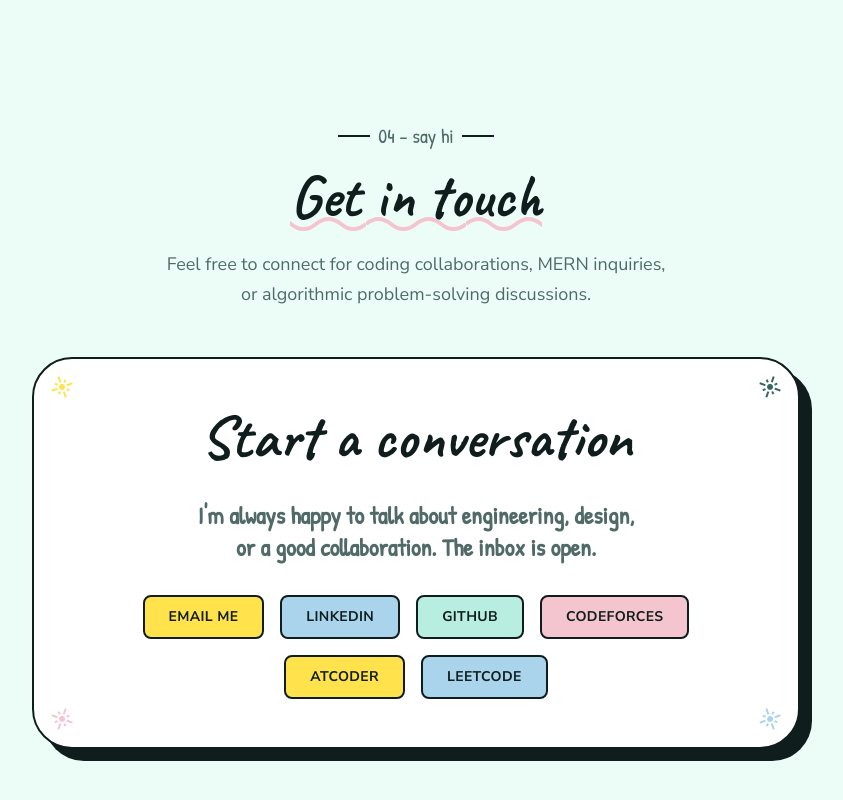
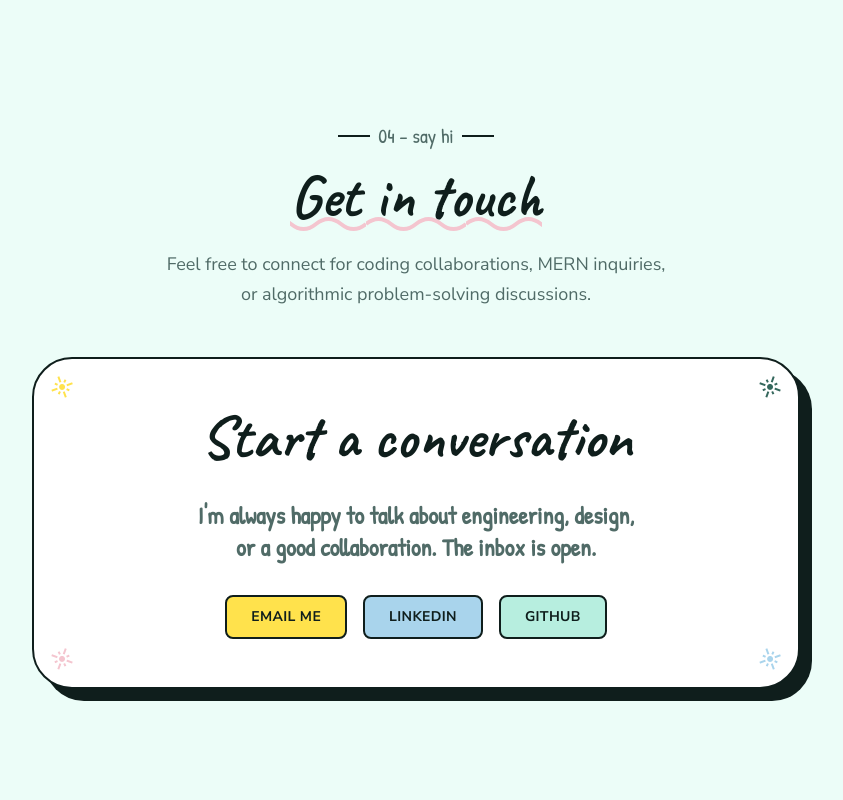
Before and after one commit to shajjadulferdous/shajjadul-portfolio, a Next.js app: page / in a window 1280 px wide. Shown: the part 3518-4318 px from the top of the page, without its empty margins (224-1067 px from the left). Built offline with nearby package versions, Linux system fonts and the light colour scheme.

Commit message:
contact and resume updated

```diff
--- a/src/app/page.js
+++ b/src/app/page.js
@@ -21,7 +21,7 @@
   },
   {
     category: "Frontend Web",
-    items: ["HTML5 & CSS3", "Tailwind CSS", "DaisyUI", "React.js", "Next.js (App Router)", "React Router"]
+    items: ["HTML5 & CSS3", "Tailwind CSS", "DaisyUI","HeroUI", "React.js", "Next.js (App Router)", "React Router"]
   },
   {
     category: "Data & Security",
@@ -287,7 +287,7 @@
               <motion.a
                 whileHover={{ y: -3, shadow: "6px 6px 0px 0px rgba(15, 30, 28, 1)" }}
                 whileTap={{ scale: 0.98 }}
-                href="https://drive.google.com/file/d/1OxTzuBHBqL9yAXuxrvSBA01OuX09uuMy/view?usp=sharing"
+                href="https://drive.google.com/file/d/1r-spdW-i4aiH8q4vtQxjfeA90gnabevi/view?usp=sharing"
                 target="_blank"
                 rel="noopener noreferrer"
                 className="bg-white border-2 border-deep-ink px-6 py-3 rounded-lg shadow-[4px_4px_0px_0px_rgba(15, 30, 28, 1)] font-bold text-deep-ink hover:text-deep-ink text-sm tracking-wide uppercase transition-all"
@@ -677,36 +677,6 @@
                 >
                   GitHub
                 </motion.a>
-                <motion.a
-                  whileHover={{ y: -3, shadow: "6px 6px 0px 0px rgba(15, 30, 28, 1)" }}
-                  whileTap={{ scale: 0.98 }}
-                  href="https://codeforces.com/profile/Fer_dous"
-                  target="_blank"
-                  rel="noopener noreferrer"
-                  className="bg-pencil-pink border-2 border-deep-ink px-6 py-2.5 rounded-lg font-bold text-deep-ink text-sm tracking-wide uppercase transition-all shadow-[4px_4px_0px_0px_rgba(15, 30, 28, 1)] inline-block"
-                >
-                  Codeforces
-                </motion.a>
-                <motion.a
-                  whileHover={{ y: -3, shadow: "6px 6px 0px 0px rgba(15, 30, 28, 1)" }}
-                  whileTap={{ scale: 0.98 }}
-                  href="https://atcoder.jp/users/shajjadulferdous"
-                  target="_blank"
-                  rel="noopener noreferrer"
-                  className="bg-notebook-yellow border-2 border-deep-ink px-6 py-2.5 rounded-lg font-bold text-deep-ink text-sm tracking-wide uppercase transition-all shadow-[4px_4px_0px_0px_rgba(15, 30, 28, 1)] inline-block"
-                >
-                  AtCoder
-                </motion.a>
-                <motion.a
-                  whileHover={{ y: -3, shadow: "6px 6px 0px 0px rgba(15, 30, 28, 1)" }}
-                  whileTap={{ scale: 0.98 }}
-                  href="https://leetcode.com/u/shajjadulferdous/"
-                  target="_blank"
-                  rel="noopener noreferrer"
-                  className="bg-sky-haze border-2 border-deep-ink px-6 py-2.5 rounded-lg font-bold text-deep-ink text-sm tracking-wide uppercase transition-all shadow-[4px_4px_0px_0px_rgba(15, 30, 28, 1)] inline-block"
-                >
-                  LeetCode
-                </motion.a>
               </div>
             </div>
           </motion.div>
```
